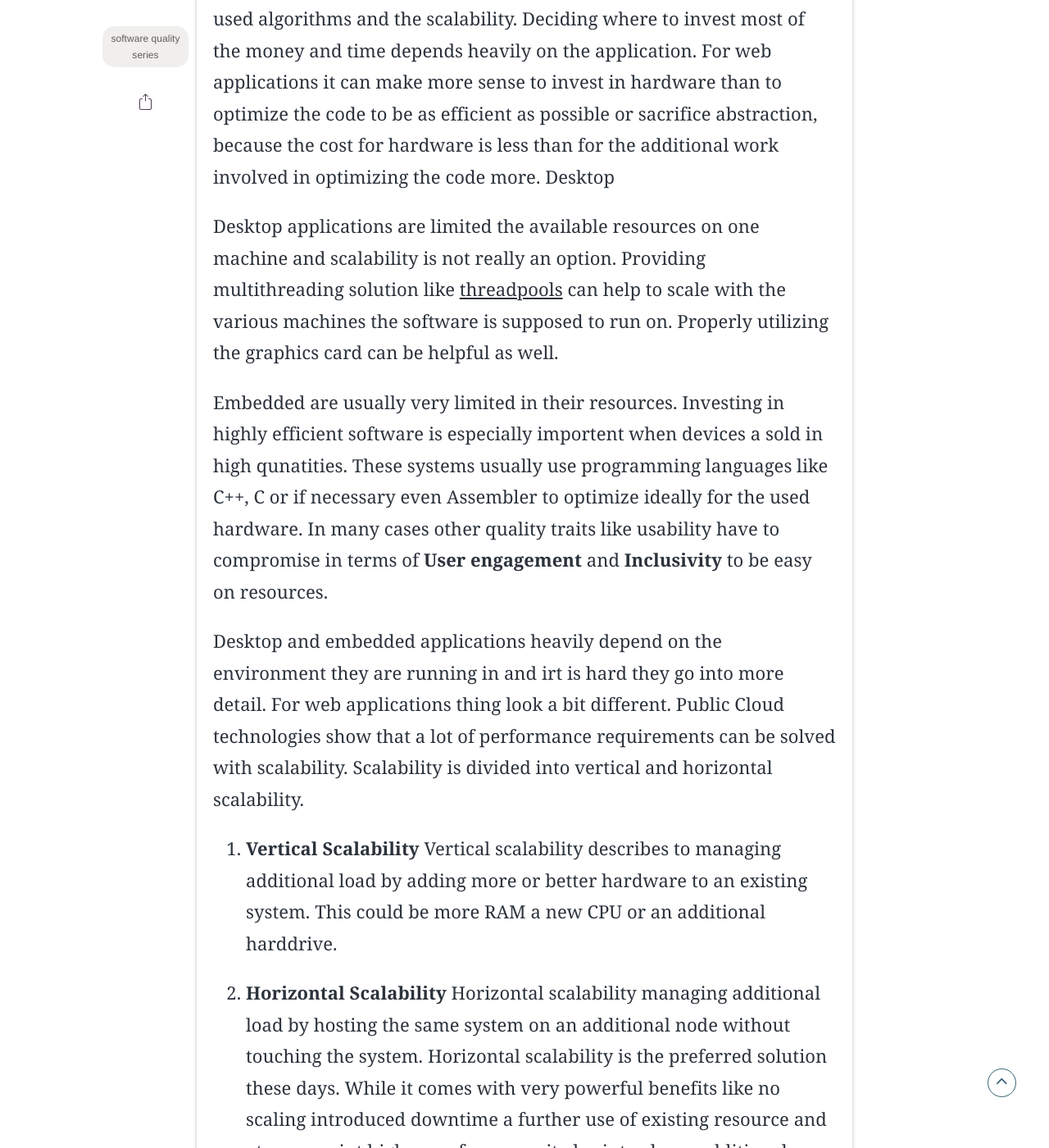
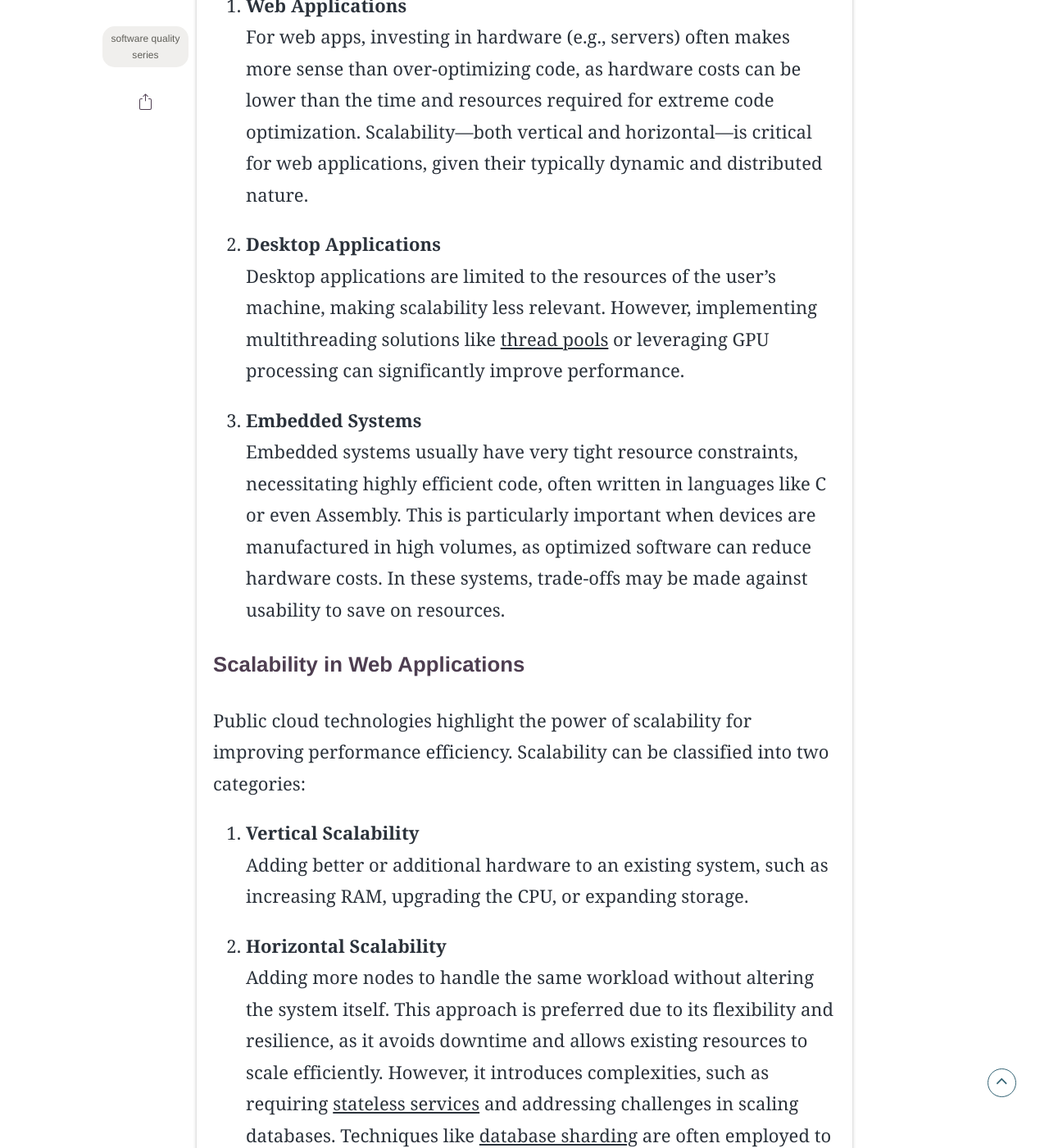
Before and after one commit to bhamacher92/bhamacher92.github.io, a Jekyll site: the page built from _posts/swq_series/2025-01-01-007-performance-traits.markdown, in a window 1280 px wide and 1400 px high, scrolled down 2786 px. Shown: the whole window at 82% size. Built offline with Jekyll 4.4.1, drawn with Linux system fonts in a browser that asks for light colours; some web fonts are replaced; some of the changed text lies outside the part shown.

Commit message:
Finish performce article
Signed-off-by: Bastian Hamacher <bastian.hamacher@ergosign.de>

```diff
--- a/_posts/swq_series/2025-01-01-007-performance-traits.markdown
+++ b/_posts/swq_series/2025-01-01-007-performance-traits.markdown
@@ -1,4 +1,5 @@
 ---
+
 layout: post
 read_time: true
 show_date: true
@@ -10,6 +11,7 @@
 author: Bastian Hamacher
 github:  bhamacher92
 mathjax: yes
+
 ---
 
 *This article is part of the Software Quality series. If you haven’t read the introductory article, you can check it out [here]({% post_url swq_series/2025-01-01-001-what-defines-software-quality %}).*
@@ -17,44 +19,46 @@
 **ISO/IEC 25010** defines performance efficiency as one of the nine key quality attributes for software. It further breaks performance efficiency into three sub-traits:
 
 ### Time Behaviour
-Degree to which the response time and throughput rates of a product or system, when performing its functions, meet requirements.
+The degree to which the response time and throughput rates of a product or system, when performing its functions, meet requirements.
 
-Time behaviour is for example very important when when users are involved directly and waiting for feedback or in applications where transactions need to be fast like in trading applications
-where very small time frames decide if the transaction end up in profit or loss.
+Time behaviour is crucial in systems where users expect immediate feedback or where timing is critical. For example, in trading applications, even milliseconds can determine whether a transaction results in profit or loss. Poor time behaviour can significantly impact the usability and competitiveness of such systems.
 
 ### Resource Utilization
-Degree to which the amounts and types of resources used by a product or system, when performing its functions, meet requirements.
+The degree to which the amounts and types of resources used by a product or system, when performing its functions, meet requirements.
 
-While end-users might not always consciously consider resource utilization (for instance, they don’t typically think, “Can my CPU handle this?” when using office software like MS Word), it becomes much more noticeable in certain contexts, such as gaming or resource-intensive applications.
+Although end-users may not always consciously notice resource utilization (e.g., CPU or memory usage), it becomes evident in performance-critical applications such as gaming or large-scale data processing.
 
-An iconic example of this is the phrase "But can it run Crysis?" This refers to the equally named video game, known for pushing the limits of gaming hardware when it was released. The game’s high resource demands became a benchmark for testing the capabilities of gaming PCs. In this case, resource utilization is crucial: even the best game will not succeed if it cannot run efficiently on most users' systems. Just for the record. Crysis was successful.
+An iconic example is the phrase "But can it run Crysis?"—a nod to the resource-heavy game that became a benchmark for gaming hardware in its time. While the game was successful, it also highlighted the importance of ensuring software runs efficiently on consumer-grade systems.
 
 ### Capacity
-Degree to which the maximum limits of a product or system parameter meet requirements.
+The degree to which the maximum limits of a product or system parameter meet requirements.
 
-A simple example of capacity is the maximum number of users a server can support simultaneously. If a system is unable to accommodate the required number of users or transactions, it will likely fail to meet user expectations. This is particularly relevant for online services, cloud-based applications, and e-commerce platforms, where the capacity must be scalable to handle peak loads, such as during sales events or product launches.
+A straightforward example of capacity is the maximum number of concurrent users a server can handle. This metric is especially relevant for online services, e-commerce platforms, and cloud applications, where systems must be designed to handle peak loads without degrading performance. Failure to meet capacity requirements can lead to outages, poor user experiences, and revenue loss.
 
 ## How to Improve Performance Efficiency
-Performance efficiency depends largely on the used technology, the used algorithms and the scalability. Deciding where to invest most of the money and time depends heavily on the application. For web applications it can make more sense to invest in hardware than to optimize
-the code to be as efficient as possible or sacrifice abstraction, because the cost for hardware is less than for the additional work involved in optimizing the code more. Desktop
+Performance efficiency hinges on the technology stack, algorithms, and scalability. Where to invest time and money largely depends on the application's nature:
 
-Desktop applications are limited the available resources on one machine and scalability is not really an option. Providing multithreading solution like [threadpools](https://en.wikipedia.org/wiki/Thread_pool) can help to scale with the various machines the software is supposed to run on. Properly utilizing the graphics card can be helpful as well.
+1. **Web Applications**
+   For web apps, investing in hardware (e.g., servers) often makes more sense than over-optimizing code, as hardware costs can be lower than the time and resources required for extreme code optimization. Scalability—both vertical and horizontal—is critical for web applications, given their typically dynamic and distributed nature.
 
-Embedded are usually very limited in their resources. Investing in highly efficient software is
-especially importent when devices a sold in high qunatities. These systems usually use programming languages like C++, C or if necessary even Assembler to optimize ideally for the
-used hardware. In many cases other quality traits like usability have to compromise in terms of
-**User engagement** and **Inclusivity** to be easy on resources.
+2. **Desktop Applications**
+   Desktop applications are limited to the resources of the user's machine, making scalability less relevant. However, implementing multithreading solutions like [thread pools](https://en.wikipedia.org/wiki/Thread_pool) or leveraging GPU processing can significantly improve performance.
 
-Desktop and embedded applications heavily depend on the environment they are running in and irt is hard they go into more detail. For web applications thing look a bit different. Public Cloud technologies show that a lot of performance requirements can be solved with scalability. Scalability is divided into vertical and horizontal scalability.
+3. **Embedded Systems**
+   Embedded systems usually have very tight resource constraints, necessitating highly efficient code, often written in languages like C or even Assembly. This is particularly important when devices are manufactured in high volumes, as optimized software can reduce hardware costs. In these systems, trade-offs may be made against usability to save on resources.
+
+### Scalability in Web Applications
+Public cloud technologies highlight the power of scalability for improving performance efficiency. Scalability can be classified into two categories:
 
 1. **Vertical Scalability**
-Vertical scalability describes to managing additional load by adding more or better hardware to an existing system. This could be more RAM a new CPU or an additional harddrive.
+   Adding better or additional hardware to an existing system, such as increasing RAM, upgrading the CPU, or expanding storage.
 
 2. **Horizontal Scalability**
-Horizontal scalability managing additional load by hosting the same system on an additional node without touching the system. Horizontal scalability is the preferred solution these days.
-While it comes with very powerful benefits like no scaling introduced downtime a further use of existing resource and at some point higher performance it also introduces additional complexity.
-Usually horizontal scaling requires [stateless services](https://en.wikipedia.org/wiki/Service_statelessness_principle) and scaling databases required by one service is very challenging, though [database sharding](https://aws.amazon.com/what-is/database-sharding/?nc1=h_ls) offers a solution for this.
-
-
+   Adding more nodes to handle the same workload without altering the system itself. This approach is preferred due to its flexibility and resilience, as it avoids downtime and allows existing resources to scale efficiently. However, it introduces complexities, such as requiring [stateless services](https://en.wikipedia.org/wiki/Service_statelessness_principle) and addressing challenges in scaling databases. Techniques like [database sharding](https://aws.amazon.com/what-is/database-sharding/?nc1=h_ls) are often employed to distribute the database load across multiple nodes.
 
 ## Conclusion
+Performance efficiency is a cornerstone of software quality, impacting user satisfaction, operational costs, and system longevity. Improving this attribute involves carefully balancing technology, architecture, and resource management tailored to the application's context.
+
+For web applications, scalability—whether vertical or horizontal—plays a significant role in meeting performance demands. Desktop applications require optimization of resource use within the constraints of individual machines, while embedded systems demand precise efficiency due to their limited hardware.
+
+Ultimately, achieving performance efficiency is about understanding the specific needs of the application and its users, enabling systems to perform reliably and effectively under expected and peak conditions.
```
